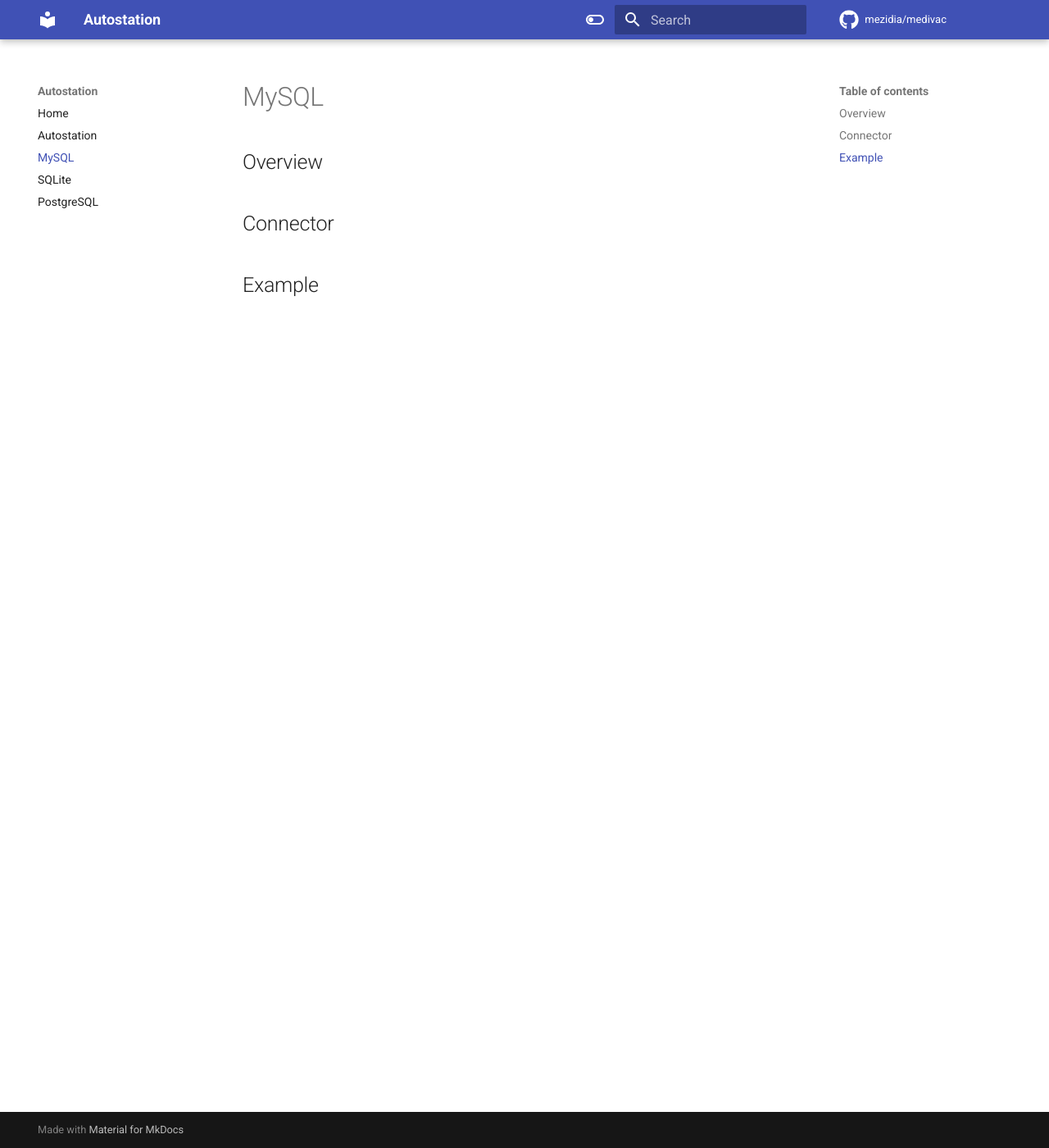
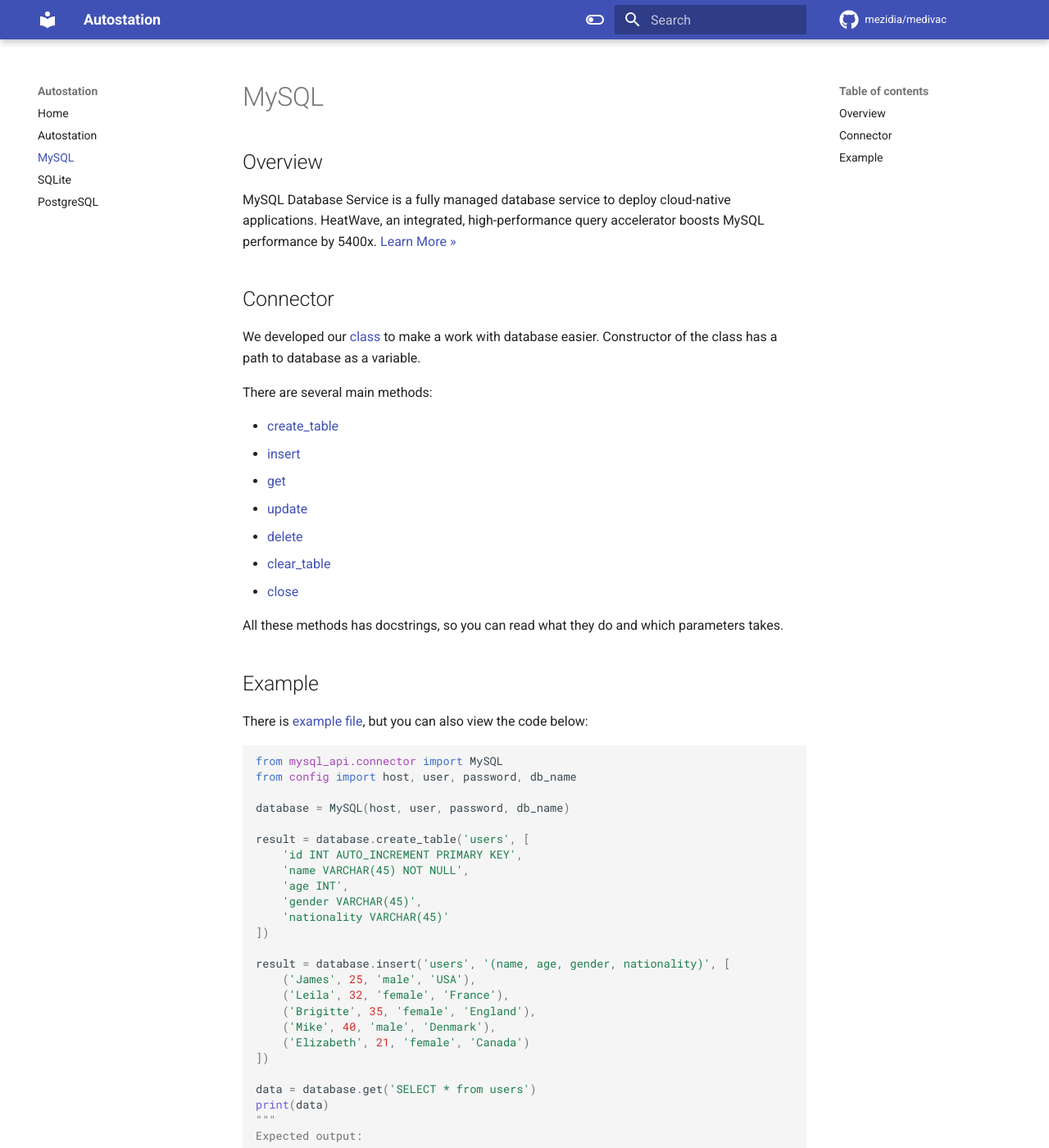
Before and after one commit to mezidia/django_labs, an MkDocs documentation site: the page built from docs/mysql.md, in a window 1280 px wide and 1400 px high. Shown: the whole window at 82% size. Built offline with MkDocs 1.6.1 and Material for MkDocs 9.7.7, drawn with Linux system fonts in a browser that asks for light colours; comment, search, counter and statistics services are not loaded; some of the changed text lies outside the part shown.

Commit message:
Update mysql.md
Fill the page with the content

````diff
--- a/docs/mysql.md
+++ b/docs/mysql.md
@@ -2,10 +2,63 @@
 
 ## Overview
 
-
+MySQL Database Service is a fully managed database service to deploy cloud-native applications. HeatWave, an integrated, high-performance query accelerator boosts MySQL performance by 5400x. [Learn More »](https://www.oracle.com/mysql/heatwave/)
 
 ## Connector
 
+We developed our [class](https://github.com/mezidia/medivac/blob/main/mysql_api/connector.py) to make a work with
+database easier. Constructor of the class has a path to database as a variable.
 
+There are several main methods:
+
+- [create_table](https://github.com/mezidia/medivac/blob/main/mysql_api/connector.py#L27-L58)
+- [insert](https://github.com/mezidia/medivac/blob/main/mysql_api/connector.py#L60-L92)
+- [get](https://github.com/mezidia/medivac/blob/main/mysql_api/connector.py#L94-L111)
+- [update](https://github.com/mezidia/medivac/blob/main/mysql_api/connector.py#L113-L133)
+- [delete](https://github.com/mezidia/medivac/blob/main/mysql_api/connector.py#L135-L154)
+- [clear_table](https://github.com/mezidia/medivac/blob/main/mysql_api/connector.py#L156-L162)
+- [close](https://github.com/mezidia/medivac/blob/main/mysql_api/connector.py#L164-L168)
+
+All these methods has docstrings, so you can read what they do and which parameters takes.
 
 ## Example
+
+There is [example file](https://github.com/mezidia/medivac/blob/main/mysql_api/example.py),
+but you can also view the code below:
+
+```python
+from mysql_api.connector import MySQL
+from config import host, user, password, db_name
+
+database = MySQL(host, user, password, db_name)
+
+result = database.create_table('users', [
+    'id INT AUTO_INCREMENT PRIMARY KEY',
+    'name VARCHAR(45) NOT NULL',
+    'age INT',
+    'gender VARCHAR(45)',
+    'nationality VARCHAR(45)'
+])
+
+result = database.insert('users', '(name, age, gender, nationality)', [
+    ('James', 25, 'male', 'USA'),
+    ('Leila', 32, 'female', 'France'),
+    ('Brigitte', 35, 'female', 'England'),
+    ('Mike', 40, 'male', 'Denmark'),
+    ('Elizabeth', 21, 'female', 'Canada')
+])
+
+data = database.get('SELECT * from users')
+print(data)
+"""
+Expected output:
+
+[('Leila', 32, 'female', 'France')]
+"""
+
+result = database.update('users', "name = 'Valentyn'", 'id = 2')
+
+result = database.delete('users', 'id = 5')
+
+database.close()
+```
````
